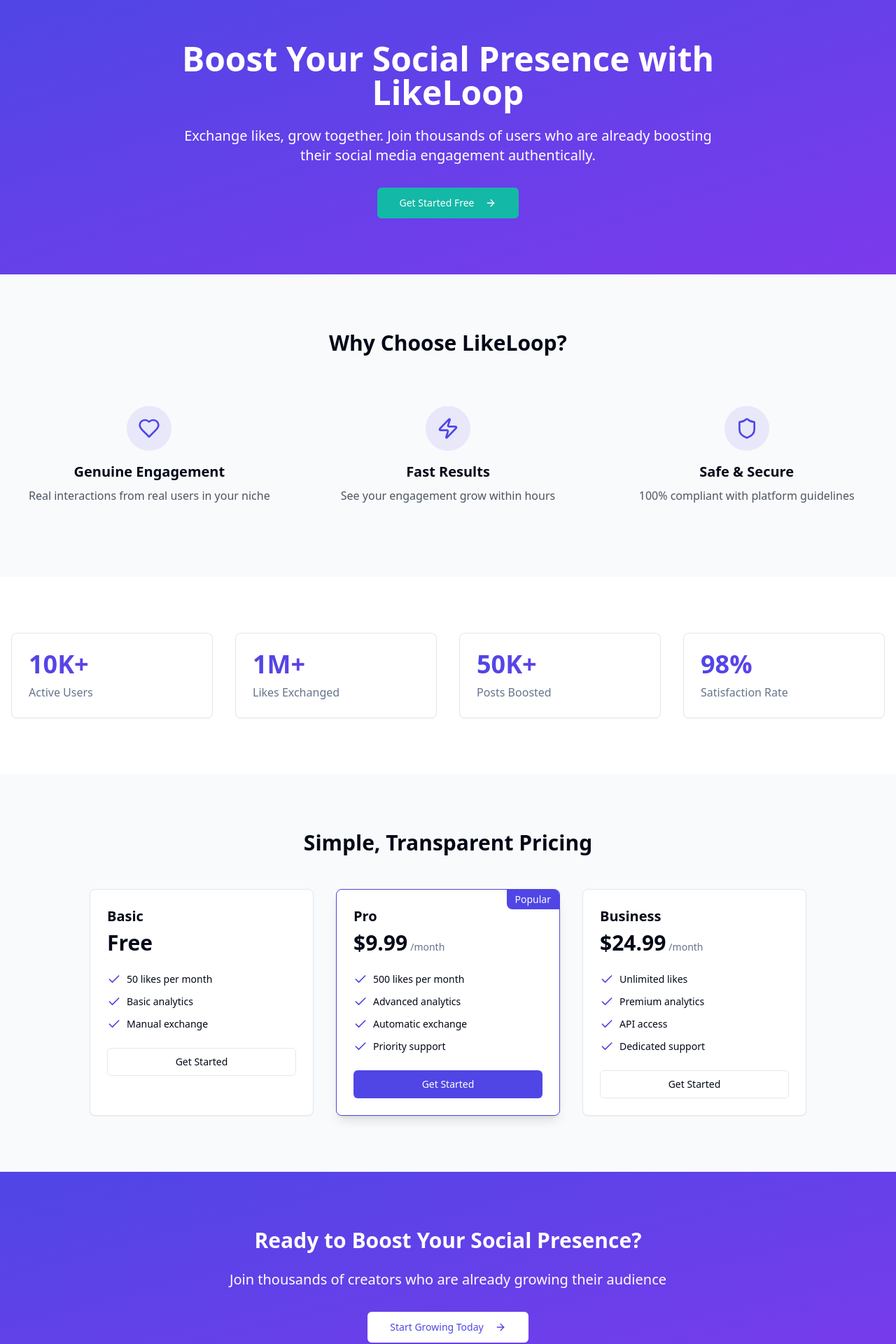
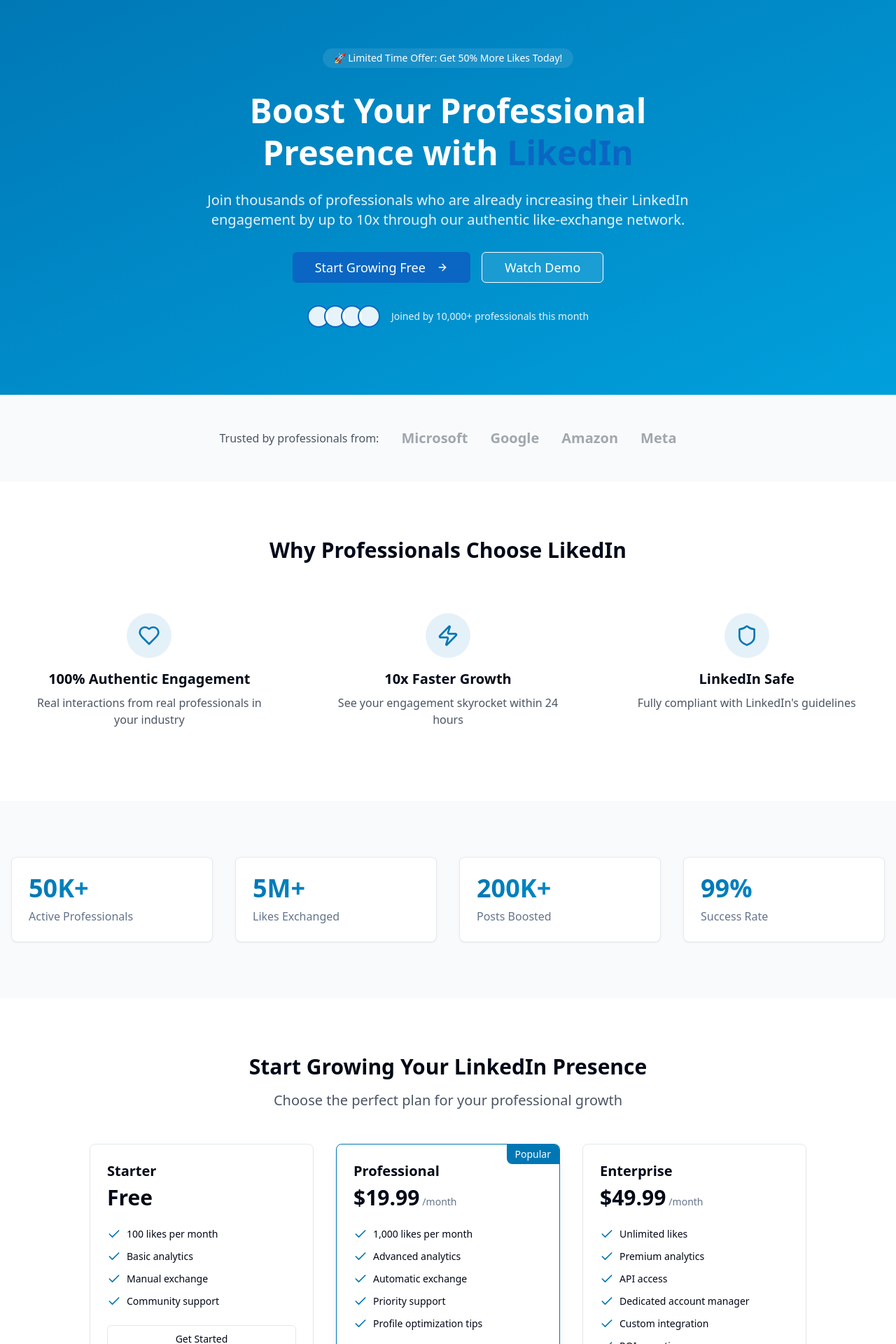
Before and after one commit to LikedIn/like-share-spark, a React (Vite) app: page / in a window 1280 px wide. Shown: the part 20-1940 px from the top of the page at 70% size. Built offline with nearby package versions, Linux system fonts and the light colour scheme.

Commit message:
Update project name and improve conversion
Renamed the project to "LikedIn" and made enhancements aimed at increasing conversion rates.
[skip gpt_engineer]

```diff
--- a/src/pages/Index.tsx
+++ b/src/pages/Index.tsx
@@ -1,113 +1,185 @@
 import { Button } from "@/components/ui/button";
 import { PricingCard } from "@/components/PricingCard";
 import { StatsCard } from "@/components/StatsCard";
-import { ArrowRight, Heart, Zap, Shield } from "lucide-react";
+import { ArrowRight, Heart, Zap, Shield, CheckCircle2 } from "lucide-react";
 
 const Index = () => {
   return (
     <div className="min-h-screen">
       {/* Hero Section */}
-      <section className="relative bg-gradient-to-br from-primary to-secondary text-white py-20">
+      <section className="relative bg-gradient-to-br from-[#0077B5] to-[#00A0DC] text-white py-24">
         <div className="container mx-auto px-4">
           <div className="max-w-3xl mx-auto text-center">
-            <h1 className="text-5xl font-bold mb-6">Boost Your Social Presence with LikeLoop</h1>
-            <p className="text-xl mb-8">Exchange likes, grow together. Join thousands of users who are already boosting their social media engagement authentically.</p>
-            <Button size="lg" className="bg-accent hover:bg-accent/90">
-              Get Started Free <ArrowRight className="ml-2" />
-            </Button>
+            <div className="inline-block animate-bounce bg-white/10 text-sm font-medium px-4 py-1 rounded-full mb-6">
+              🚀 Limited Time Offer: Get 50% More Likes Today!
+            </div>
+            <h1 className="text-5xl font-bold mb-6 leading-tight">Boost Your Professional Presence with <span className="text-accent">LikedIn</span></h1>
+            <p className="text-xl mb-8 opacity-90">Join thousands of professionals who are already increasing their LinkedIn engagement by up to 10x through our authentic like-exchange network.</p>
+            <div className="flex flex-col sm:flex-row gap-4 justify-center">
+              <Button size="lg" className="bg-accent hover:bg-accent/90 text-lg">
+                Start Growing Free <ArrowRight className="ml-2" />
+              </Button>
+              <Button size="lg" variant="outline" className="bg-white/10 hover:bg-white/20 text-white border-white text-lg">
+                Watch Demo
+              </Button>
+            </div>
+            <div className="mt-8 flex items-center justify-center gap-4 text-sm">
+              <div className="flex -space-x-2">
+                {[1, 2, 3, 4].map((i) => (
+                  <div key={i} className="w-8 h-8 rounded-full bg-white/90 border-2 border-accent" />
+                ))}
+              </div>
+              <p className="opacity-90">Joined by 10,000+ professionals this month</p>
+            </div>
+          </div>
+        </div>
+      </section>
+
+      {/* Trust Signals */}
+      <section className="py-12 bg-gray-50">
+        <div className="container mx-auto px-4">
+          <div className="text-center text-gray-600 flex flex-wrap justify-center items-center gap-8">
+            <p className="font-medium">Trusted by professionals from:</p>
+            <div className="flex flex-wrap justify-center items-center gap-8">
+              <span className="text-xl font-bold opacity-50">Microsoft</span>
+              <span className="text-xl font-bold opacity-50">Google</span>
+              <span className="text-xl font-bold opacity-50">Amazon</span>
+              <span className="text-xl font-bold opacity-50">Meta</span>
+            </div>
           </div>
         </div>
       </section>
 
       {/* Features Section */}
-      <section className="py-20 bg-gray-50">
+      <section className="py-20 bg-white">
         <div className="container mx-auto px-4">
-          <h2 className="text-3xl font-bold text-center mb-12">Why Choose LikeLoop?</h2>
+          <h2 className="text-3xl font-bold text-center mb-12">Why Professionals Choose LikedIn</h2>
           <div className="grid md:grid-cols-3 gap-8">
-            <div className="text-center p-6">
-              <div className="w-16 h-16 bg-primary/10 rounded-full flex items-center justify-center mx-auto mb-4">
-                <Heart className="h-8 w-8 text-primary" />
+            <div className="text-center p-6 hover:transform hover:scale-105 transition-transform duration-300">
+              <div className="w-16 h-16 bg-[#0077B5]/10 rounded-full flex items-center justify-center mx-auto mb-4">
+                <Heart className="h-8 w-8 text-[#0077B5]" />
               </div>
-              <h3 className="text-xl font-semibold mb-2">Genuine Engagement</h3>
-              <p className="text-gray-600">Real interactions from real users in your niche</p>
+              <h3 className="text-xl font-semibold mb-2">100% Authentic Engagement</h3>
+              <p className="text-gray-600">Real interactions from real professionals in your industry</p>
             </div>
-            <div className="text-center p-6">
-              <div className="w-16 h-16 bg-primary/10 rounded-full flex items-center justify-center mx-auto mb-4">
-                <Zap className="h-8 w-8 text-primary" />
+            <div className="text-center p-6 hover:transform hover:scale-105 transition-transform duration-300">
+              <div className="w-16 h-16 bg-[#0077B5]/10 rounded-full flex items-center justify-center mx-auto mb-4">
+                <Zap className="h-8 w-8 text-[#0077B5]" />
               </div>
-              <h3 className="text-xl font-semibold mb-2">Fast Results</h3>
-              <p className="text-gray-600">See your engagement grow within hours</p>
+              <h3 className="text-xl font-semibold mb-2">10x Faster Growth</h3>
+              <p className="text-gray-600">See your engagement skyrocket within 24 hours</p>
             </div>
-            <div className="text-center p-6">
-              <div className="w-16 h-16 bg-primary/10 rounded-full flex items-center justify-center mx-auto mb-4">
-                <Shield className="h-8 w-8 text-primary" />
+            <div className="text-center p-6 hover:transform hover:scale-105 transition-transform duration-300">
+              <div className="w-16 h-16 bg-[#0077B5]/10 rounded-full flex items-center justify-center mx-auto mb-4">
+                <Shield className="h-8 w-8 text-[#0077B5]" />
               </div>
-              <h3 className="text-xl font-semibold mb-2">Safe & Secure</h3>
-              <p className="text-gray-600">100% compliant with platform guidelines</p>
+              <h3 className="text-xl font-semibold mb-2">LinkedIn Safe</h3>
+              <p className="text-gray-600">Fully compliant with LinkedIn's guidelines</p>
             </div>
           </div>
         </div>
       </section>
 
       {/* Stats Section */}
-      <section className="py-20">
+      <section className="py-20 bg-gray-50">
         <div className="container mx-auto px-4">
           <div className="grid md:grid-cols-4 gap-8">
-            <StatsCard number="10K+" label="Active Users" />
-            <StatsCard number="1M+" label="Likes Exchanged" />
-            <StatsCard number="50K+" label="Posts Boosted" />
-            <StatsCard number="98%" label="Satisfaction Rate" />
+            <StatsCard number="50K+" label="Active Professionals" />
+            <StatsCard number="5M+" label="Likes Exchanged" />
+            <StatsCard number="200K+" label="Posts Boosted" />
+            <StatsCard number="99%" label="Success Rate" />
           </div>
         </div>
       </section>
 
       {/* Pricing Section */}
-      <section className="py-20 bg-gray-50">
+      <section className="py-20 bg-white">
         <div className="container mx-auto px-4">
-          <h2 className="text-3xl font-bold text-center mb-12">Simple, Transparent Pricing</h2>
+          <div className="text-center mb-12">
+            <h2 className="text-3xl font-bold mb-4">Start Growing Your LinkedIn Presence</h2>
+            <p className="text-xl text-gray-600">Choose the perfect plan for your professional growth</p>
+          </div>
           <div className="grid md:grid-cols-3 gap-8 max-w-5xl mx-auto">
             <PricingCard
-              title="Basic"
+              title="Starter"
               price="Free"
               features={[
-                "50 likes per month",
+                "100 likes per month",
                 "Basic analytics",
                 "Manual exchange",
+                "Community support"
               ]}
             />
             <PricingCard
-              title="Pro"
-              price="$9.99"
+              title="Professional"
+              price="$19.99"
               features={[
-                "500 likes per month",
+                "1,000 likes per month",
                 "Advanced analytics",
                 "Automatic exchange",
                 "Priority support",
+                "Profile optimization tips"
               ]}
               isPopular
             />
             <PricingCard
-              title="Business"
-              price="$24.99"
+              title="Enterprise"
+              price="$49.99"
               features={[
                 "Unlimited likes",
                 "Premium analytics",
                 "API access",
-                "Dedicated support",
+                "Dedicated account manager",
+                "Custom integration",
+                "ROI reporting"
               ]}
             />
           </div>
         </div>
       </section>
 
+      {/* Social Proof */}
+      <section className="py-20 bg-gray-50">
+        <div className="container mx-auto px-4">
+          <div className="max-w-3xl mx-auto text-center">
+            <h2 className="text-3xl font-bold mb-12">What Our Users Are Saying</h2>
+            <div className="grid gap-8">
+              <div className="bg-white p-8 rounded-lg shadow-sm">
+                <div className="flex items-center justify-center mb-4">
+                  {[1, 2, 3, 4, 5].map((star) => (
+                    <svg key={star} className="w-5 h-5 text-yellow-400" fill="currentColor" viewBox="0 0 20 20">
+                      <path d="M9.049 2.927c.3-.921 1.603-.921 1.902 0l1.07 3.292a1 1 0 00.95.69h3.462c.969 0 1.371 1.24.588 1.81l-2.8 2.034a1 1 0 00-.364 1.118l1.07 3.292c.3.921-.755 1.688-1.54 1.118l-2.8-2.034a1 1 0 00-1.175 0l-2.8 2.034c-.784.57-1.838-.197-1.539-1.118l1.07-3.292a1 1 0 00-.364-1.118L2.98 8.72c-.783-.57-.38-1.81.588-1.81h3.461a1 1 0 00.951-.69l1.07-3.292z" />
+                    </svg>
+                  ))}
+                </div>
+                <p className="text-lg mb-4">"My LinkedIn engagement increased by 400% in just two weeks using LikedIn. The ROI has been incredible!"</p>
+                <p className="font-semibold">Sarah Chen</p>
+                <p className="text-sm text-gray-600">Product Manager at Google</p>
+              </div>
+            </div>
+          </div>
+        </div>
+      </section>
+
       {/* CTA Section */}
-      <section className="py-20 bg-gradient-to-br from-primary to-secondary text-white">
+      <section className="py-20 bg-gradient-to-br from-[#0077B5] to-[#00A0DC] text-white">
         <div className="container mx-auto px-4 text-center">
-          <h2 className="text-3xl font-bold mb-6">Ready to Boost Your Social Presence?</h2>
-          <p className="text-xl mb-8">Join thousands of creators who are already growing their audience</p>
-          <Button size="lg" className="bg-white text-primary hover:bg-gray-100">
-            Start Growing Today <ArrowRight className="ml-2" />
-          </Button>
+          <div className="max-w-3xl mx-auto">
+            <h2 className="text-3xl font-bold mb-6">Ready to 10x Your LinkedIn Engagement?</h2>
+            <p className="text-xl mb-8">Join 50,000+ professionals already growing their presence</p>
+            <div className="flex flex-col sm:flex-row gap-4 justify-center">
+              <Button size="lg" className="bg-white text-[#0077B5] hover:bg-gray-100">
+                Start Free Trial <ArrowRight className="ml-2" />
+              </Button>
+              <Button size="lg" variant="outline" className="border-white text-white hover:bg-white/10">
+                Schedule Demo
+              </Button>
+            </div>
+            <div className="mt-8 flex items-center justify-center gap-2">
+              <CheckCircle2 className="h-5 w-5 text-accent" />
+              <p className="text-sm">No credit card required • Cancel anytime • 14-day free trial</p>
+            </div>
+          </div>
         </div>
       </section>
     </div>
--- a/tailwind.config.ts
+++ b/tailwind.config.ts
@@ -25,15 +25,15 @@ export default {
         background: "hsl(var(--background))",
         foreground: "hsl(var(--foreground))",
         primary: {
-          DEFAULT: "#4F46E5",
+          DEFAULT: "#0077B5",
           foreground: "#FFFFFF",
         },
         secondary: {
-          DEFAULT: "#7C3AED",
+          DEFAULT: "#00A0DC",
           foreground: "#FFFFFF",
         },
         accent: {
-          DEFAULT: "#14B8A6",
+          DEFAULT: "#0A66C2",
           foreground: "#FFFFFF",
         },
         destructive: {
```
